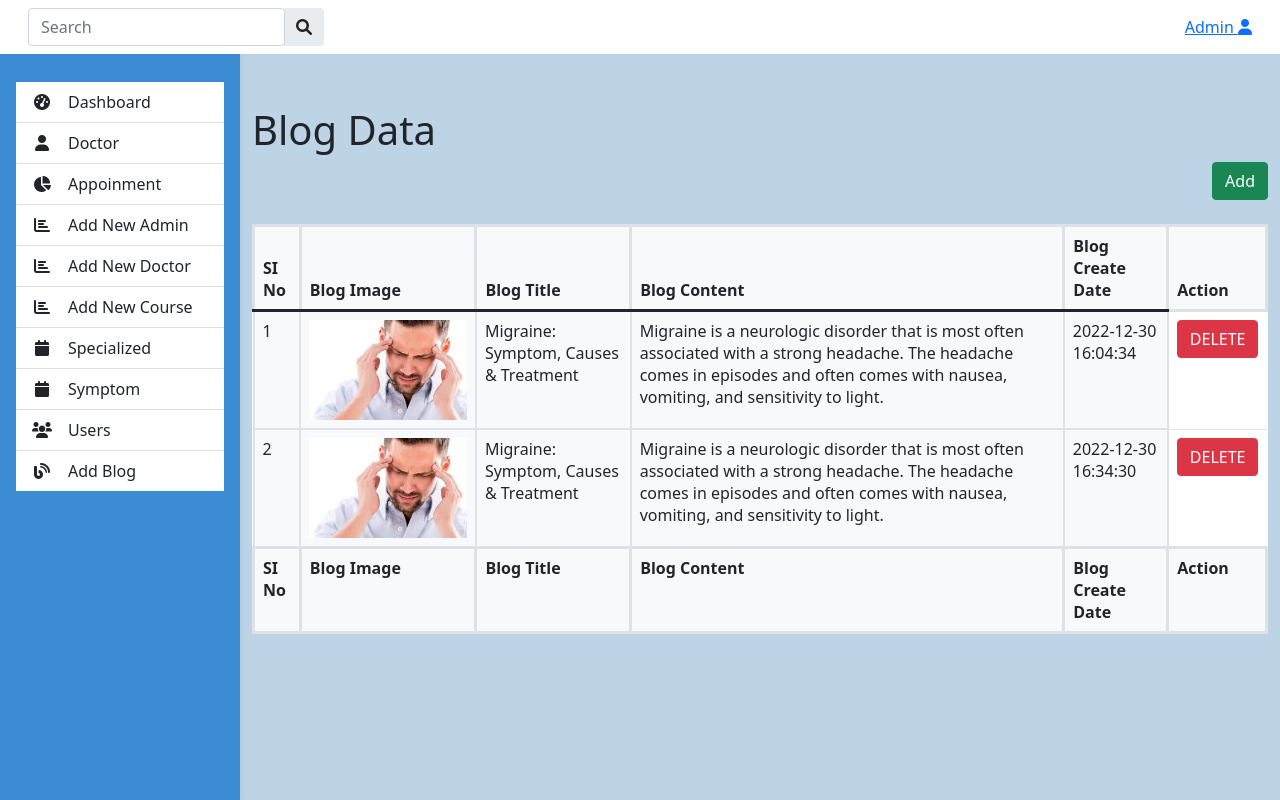
After one commit to DIASAIFUL/V_Doctors, a PHP site: page /admin/admin_course.php in a window 1280 px wide. The commit adds this page. Run offline with PHP 8.4, Linux system fonts and the light colour scheme; a user stored in the database is signed in; data comes from the database, SQL or seed files in the repository.

Commit message:
new update

```diff
--- a/Home.php
+++ b/Home.php
@@ -17,12 +17,13 @@ include 'config.php';
 <title> carefree care website </title>
 <link rel="stylesheet" href="assets/css/font-awesome.min.css">
 <link rel="stylesheet" href="libs/bower/font-awesome/css/font-awesome.min.css">
+<link rel="stylesheet" href="libs/bower/font-awesome/css/font-awesome.min.css">
 <link rel="stylesheet" href="style.css">
 <link rel="preconnect" href="https://fonts.googleapis.com">
 <link rel="preconnect" href="https://fonts.gstatic.com" crossorigin>
 <link href="https://fonts.googleapis.com/css2?family=Poppins:wght@100;200;300;400;600;700&display=swap" rel="stylesheet">
-<link rel="stylesheet" href="https://cdnjs.cloudflare.com/ajax/libs/font-awesome/6.2.1/css/fontawesome.min.css" integrity="sha512-giQeaPns4lQTBMRpOOHsYnGw1tGVzbAIHUyHRgn7+6FmiEgGGjaG0T2LZJmAPMzRCl+Cug0ItQ2xDZpTmEc+CQ==" crossorigin="anonymous" referrerpolicy="no-referrer" />
 
+<link rel="stylesheet" href="https://cdnjs.cloudflare.com/ajax/libs/font-awesome/6.0.0-beta3/css/all.min.css" integrity="sha512-Fo3rlrZj/k7ujTnHg4CGR2D7kSs0v4LLanw2qksYuRlEzO+tcaEPQogQ0KaoGN26/zrn20ImR1DfuLWnOo7aBA==" crossorigin="anonymous" referrerpolicy="no-referrer" />
 
 </head>
 <body style="background-color:rgb(255, 255, 255);">
@@ -39,7 +40,7 @@ include 'config.php';
             <b><li><a href="Course.php">Course</a></li></b>
             <b><li><a href="appointment.php">Appointment</a></li></b>
             <b><li><a href="check-appointment.php">Appointment History</a></li></b>
-            <b><li><a href="login.php" ><i class="fas fa-user fa-fw" class="show_username"></i> <?php echo  $_SESSION['username']; ?></a> </li></b>
+            <b><li><a href="login.php" >Profile <?php echo  $_SESSION['username']; ?></a> </li></b>
 
 
 
@@ -101,5 +102,6 @@ include 'config.php';
   </div>
 </section>
 
+<script src='https://kit.fontawesome.com/a076d05399.js' crossorigin='anonymous'></script>
 </body>
 </html>
--- a/admin/a_navber.php
+++ b/admin/a_navber.php
@@ -54,6 +54,8 @@ if (!isset($_SESSION['user_name'])) {
                     <a href="../doctor/signup.php" class="list-group-item list-group-item-action py-2 ripple"><i
                             class="fas fa-chart-bar fa-fw me-3"></i><span>Add New Doctor</span></a>
 
+                    <a href="admin_course.php" class="list-group-item list-group-item-action py-2 ripple"><i
+                            class="fas fa-chart-bar fa-fw me-3"></i><span>Add New Course</span></a>
 
                     <a href="view_specialized.php" class="list-group-item list-group-item-action py-2 ripple"><i
                             class="fas fa-calendar fa-fw me-3"></i><span>Specialized</span></a>
--- /dev/null
+++ b/admin/admin_course.php
@@ -0,0 +1,193 @@
+<?php
+
+include 'config.php';
+
+
+
+    if(isset($_POST['submit'])){
+        $title=$_POST['title'];
+        $description=$_POST['description'];
+        $url=$_POST['url'];
+        $imge=$_FILES['uploadimage'];
+
+        $imagename = $imge['name'];
+        $imageerror= $imge ['error'];
+        $tmp_name = $imge['tmp_name'];
+
+
+
+        $imageext=explode('.',$imagename);
+        $imagecheak= strtolower(end($imageext));
+
+        $imageextstored = array('png','jpg','jpeg',);
+
+        if(in_array($imagecheak, $imageextstored)){
+            $uploaded_image = 'uploaded_img/'.$imagename;
+            move_uploaded_file($tmp_name,$uploaded_image);
+
+            $insert ="INSERT INTO `course`(`title`, `description`,`url`,`image`) VALUES ('$title','$description','$url','$uploaded_image')";
+
+            $query=mysqli_query($conn,$insert);
+
+        }else{
+            echo "<script>alert(' $insert')</script>";
+        }
+
+
+ }
+
+
+
+
+?>
+
+
+>
+
+<?php include 'a_navber.php';?>
+
+<div class="container">
+
+
+    <!-- The Modal -->
+    <div class="modal" id="myModal">
+        <div class="modal-dialog">
+            <div class="modal-content">
+
+                <!-- Modal Header -->
+                <div class="modal-header">
+                    <h4 class="modal-title">Add New Course</h4>
+                    <button type="button" class="close" data-dismiss="modal">&times;</button>
+                </div>
+
+                <!-- Modal body -->
+                <div class="modal-body">
+                    <form action="" method="post" enctype="multipart/form-data">
+
+                        <div class="form-group">
+
+                            <label for="uname">Title:</label>
+                            <input type="text" class="form-control" placeholder="Enter Title" name="title" required>
+
+
+                        </div>
+                        <div class="form-group">
+                            <label for="pwd">content:</label>
+                            <textarea class="form-control" name="description" cols="5" rows="5" required></textarea>
+
+                        </div>
+
+                        <div class="form-group">
+                            <label for="uname"> BUY URL:</label>
+
+                            <input type="text" name="url" class="form-control" placeholder="Enter URL" required>
+
+                        </div>
+
+                        <div class="form-group">
+                            <label for="img">Image:</label>
+
+                            <input type="file" name="uploadimage" class="form-control-file border">
+                        </div>
+
+                        <input type="submit" class="btn btn-success" name="submit" Value="ADD">
+
+                    </form>
+
+                </div>
+
+                <!-- Modal footer -->
+                <div class="modal-footer">
+                    <button type="button" class="btn btn-danger" data-dismiss="modal">Close</button>
+                </div>
+
+            </div>
+        </div>
+    </div>
+
+</div>
+
+
+
+<!--Main layout-->
+<main style="margin-top: 58px">
+    <div class=" col-md-42 container pt-4">
+
+        <h1>Blog Data</h1>
+
+        <div class="col-md-42 text-right">
+            <button class="btn btn-success" data-toggle="modal" data-target="#myModal"> Add</button>
+        </div><br>
+
+
+        <table class="table align-middle mb-0 bg-white">
+
+            <thead class="bg-light border-3">
+                <tr>
+                    <th class="bg-light border-3">SI No</th>
+                    <th class="bg-light border-3">Blog Image</th>
+                    <th class="bg-light border-3">Blog Title</th>
+                    <th class="bg-light border-3">Blog Content</th>
+                    <th class="bg-light border-3">Blog Create Date</th>
+                    <th>Action</th>
+                </tr>
+            </thead>
+
+            <tbody>
+
+                <!---- connect with datadase------>
+
+                <?php
+            include 'config.php';
+
+            $sel= "SELECT * FROM blog";
+            $query=$conn-> query($sel);
+
+            while($row=$query->fetch_assoc()){
+
+            ?>
+
+                <tr>
+                    <td class="bg-light border-2"><?php echo $row['id']; ?></td>
+                    <td class="bg-light border-2" ><img
+                            src="<?php echo $row['image']; ?>" height="100px" weigth="100px"></td>
+                    <td class="bg-light border-2"><?php echo $row['title']; ?></td>
+                    <td class="bg-light border-2"><?php echo $row['description']; ?></td>
+                    <td class="bg-light border-2"><?php echo $row['create_date']; ?></td>
+
+
+
+                    <td>
+
+                        <a class="btn btn-danger" href="delete.php?id=<?php echo $row['id'];?>">DELETE</a>
+                    </td>
+                </tr>
+
+                <?php
+             }
+            ?>
+            </tbody>
+
+            <tfoot class="bg-light border-3">
+                <tr>
+                    <th class="bg-light border-3">SI No</th>
+                    <th class="bg-light border-3">Blog Image</th>
+                    <th class="bg-light border-3">Blog Title</th>
+                    <th class="bg-light border-3">Blog Content</th>
+                    <th class="bg-light border-3">Blog Create Date</th>
+                    <th>Action</th>
+                </tr>
+            </tfoot>
+
+        </table>
+    </div>
+</main>
+<!--Main layout-->
+
+<script src="https://cdn.jsdelivr.net/npm/jquery@3.6.1/dist/jquery.slim.min.js"></script>
+<script src="https://cdn.jsdelivr.net/npm/popper.js@1.16.1/dist/umd/popper.min.js"></script>
+<script src="https://cdn.jsdelivr.net/npm/bootstrap@4.6.2/dist/js/bootstrap.bundle.min.js"></script>
+
+</body>
+
+</html>
```
